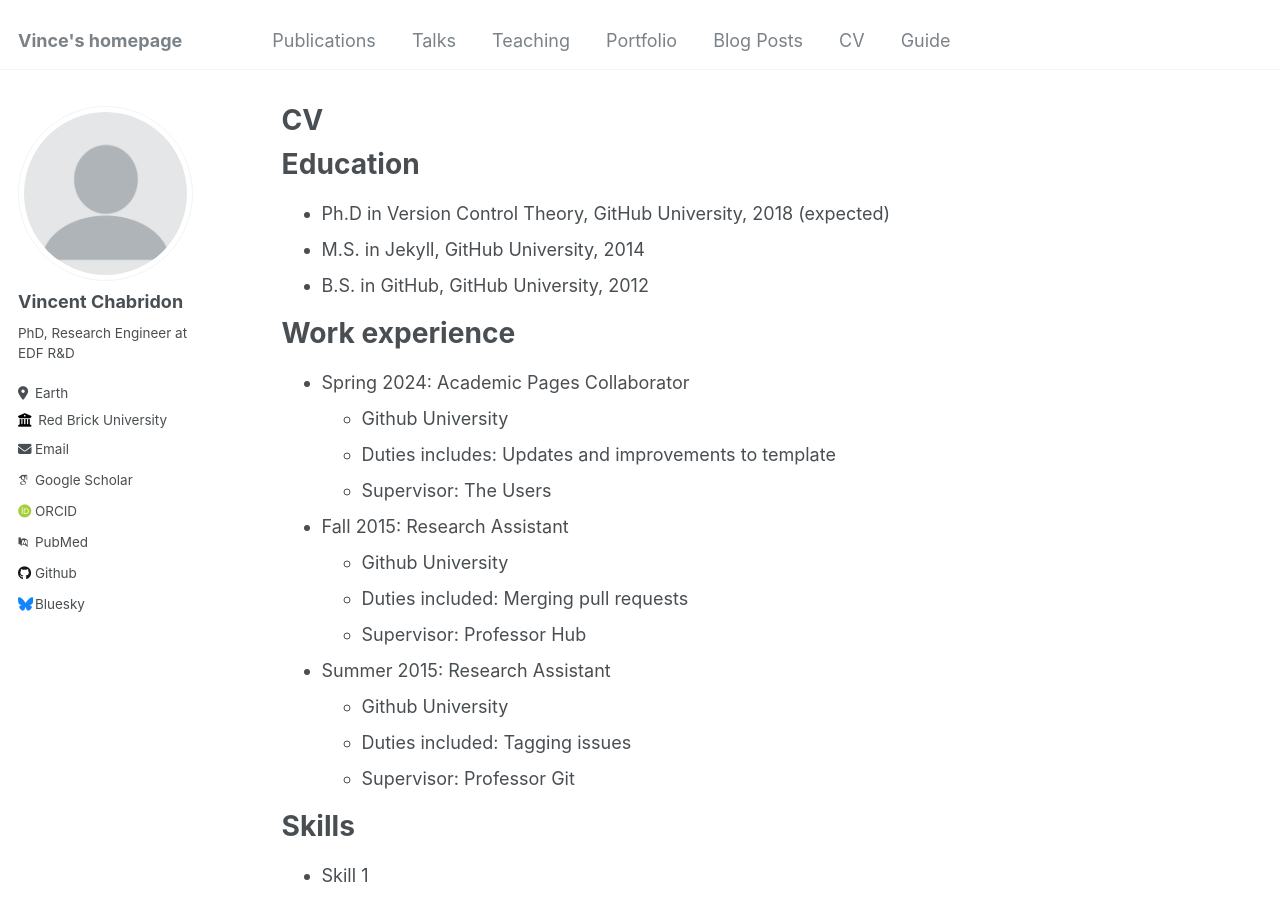
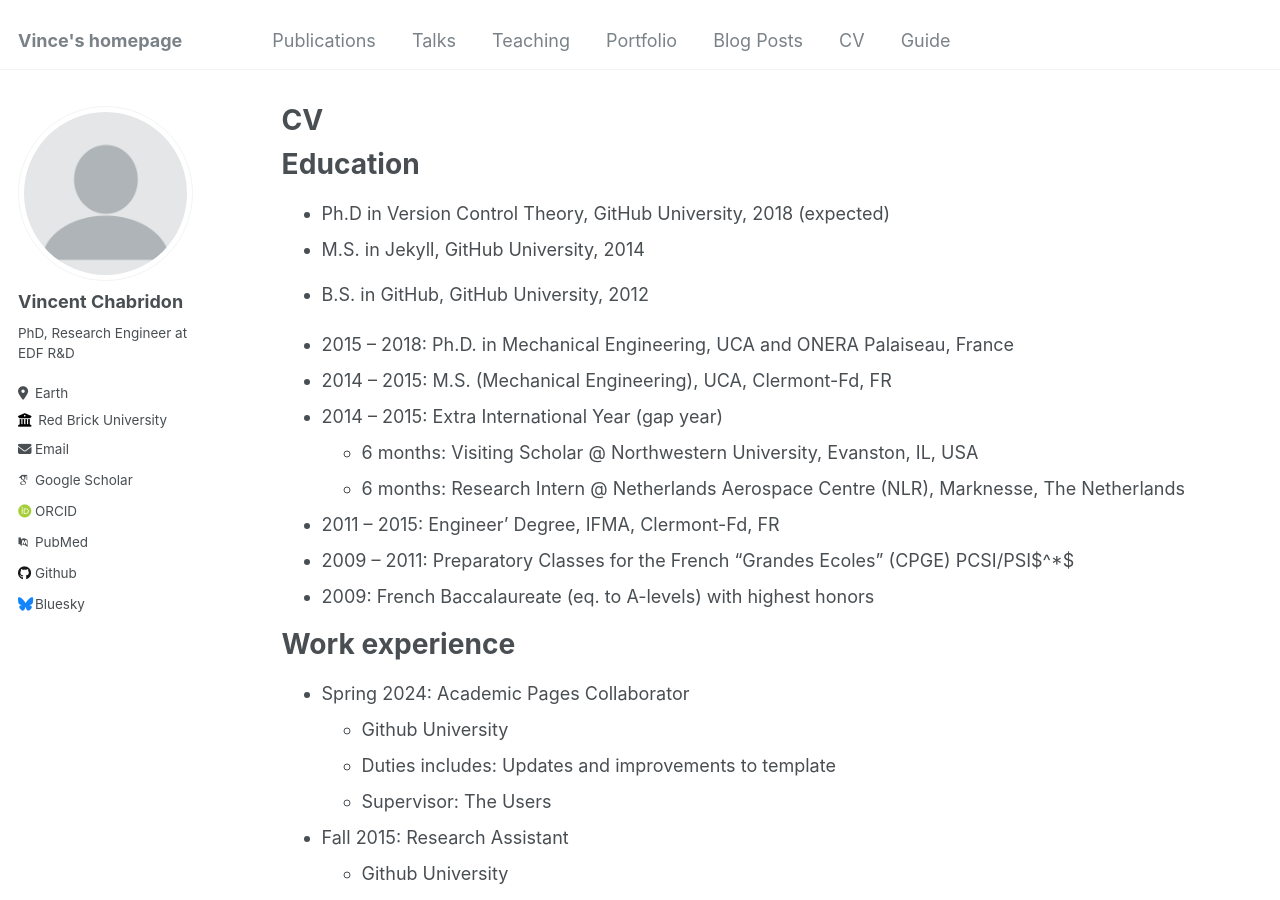
Before and after one commit to vchabri/vchabri.github.io, a Jekyll site: the page built from _pages/cv.md, in a window 1280 px wide and 900 px high. Built offline with Jekyll 4.4.1, drawn with Linux system fonts in a browser that asks for light colours; some web fonts are replaced.

Commit message:
Update cv.md

```diff
--- a/_pages/cv.md
+++ b/_pages/cv.md
@@ -14,6 +14,15 @@ Education
 * Ph.D in Version Control Theory, GitHub University, 2018 (expected)
 * M.S. in Jekyll, GitHub University, 2014
 * B.S. in GitHub, GitHub University, 2012
+
+* 2015 – 2018: Ph.D. in Mechanical Engineering, UCA and ONERA Palaiseau, France
+* 2014 – 2015: M.S. (Mechanical Engineering), UCA, Clermont-Fd, FR
+* 2014 – 2015: Extra International Year (gap year)
+    - 6 months: Visiting Scholar @ Northwestern University, Evanston, IL, USA
+    - 6 months: Research Intern @ Netherlands Aerospace Centre (NLR), Marknesse, The Netherlands
+* 2011 – 2015: Engineer’ Degree, IFMA, Clermont-Fd, FR
+* 2009 – 2011: Preparatory Classes for the French “Grandes Ecoles” (CPGE) PCSI/PSI$^*$
+* 2009: French Baccalaureate (eq. to A-levels) with highest honors
 
 Work experience
 ======
```
